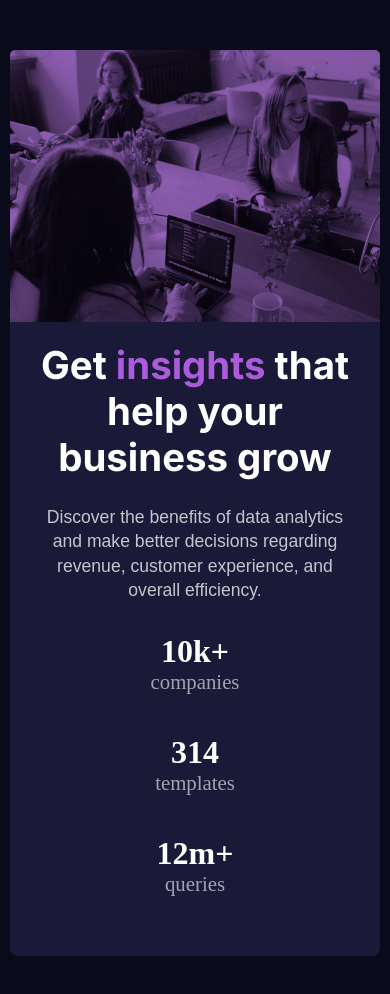
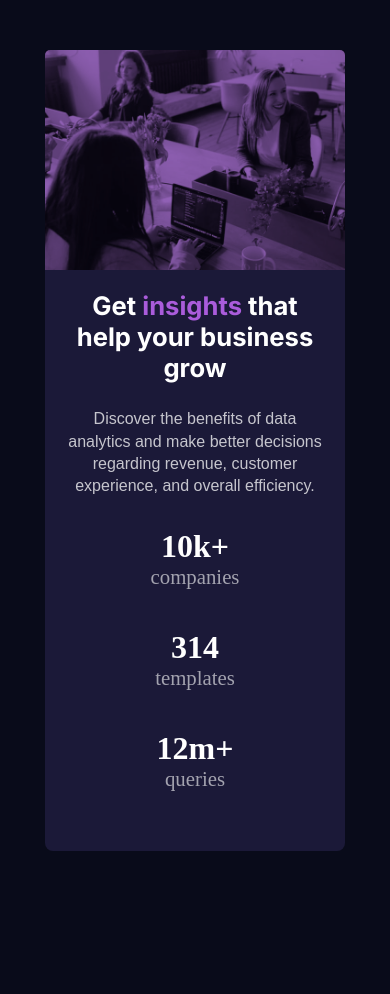
Before and after one commit to Nick331102/stats-preview-card, a plain HTML site: page index.html in a window 390 px wide. After the commit the page ends 901 px from the top, so only its background shows below. Drawn offline with Linux system fonts and the light colour scheme.

Commit message:
Add files via upload
Improved responsiveness

```diff
--- a/styles.css
+++ b/styles.css
@@ -16,16 +16,20 @@
 
 body {
     background-color: var(--main-bg-color);
+    display: flex;
+    justify-content: center;
+    align-items: center;
 
 }
 
 .card {
     max-width: 1100px;
-    max-height: 446px;
+
     background-color: var(--card-bg-color);
     display: flex;
     justify-content: center;
-    margin: 100px auto;
+    margin: 100px 30px;
+
     flex-direction: row-reverse;
     border-radius: 8px;
 }
@@ -110,7 +114,17 @@ body {
 
 }
 
-@media (max-width:1000px) {
+@media (max-width:1100px) {
+
+    body {
+        display: flex;
+        justify-content: center;
+    }
+
+    .card {
+        max-width: 650px;
+        margin: 100px 700px;
+    }
 
     .desktop__img {
         display: none;
@@ -120,7 +134,7 @@ body {
         display: block;
         object-fit: cover;
         width: 100%;
-        height: 100%;
+
         opacity: 75%;
         border-top-right-radius: 5px;
         ;
@@ -141,7 +155,7 @@ body {
     }
 
     .card {
-        margin: 50px 10px;
+        margin: 50px 20px;
         display: block;
         max-height: none;
     }
@@ -165,3 +179,18 @@ body {
     }
 
 }
+
+@media (max-width: 500px) {
+    .card {
+        max-width: 300px;
+
+    }
+
+    .business {
+        font-size: 1.6rem;
+    }
+
+    .description {
+        font-size: 1rem;
+    }
+}
```
